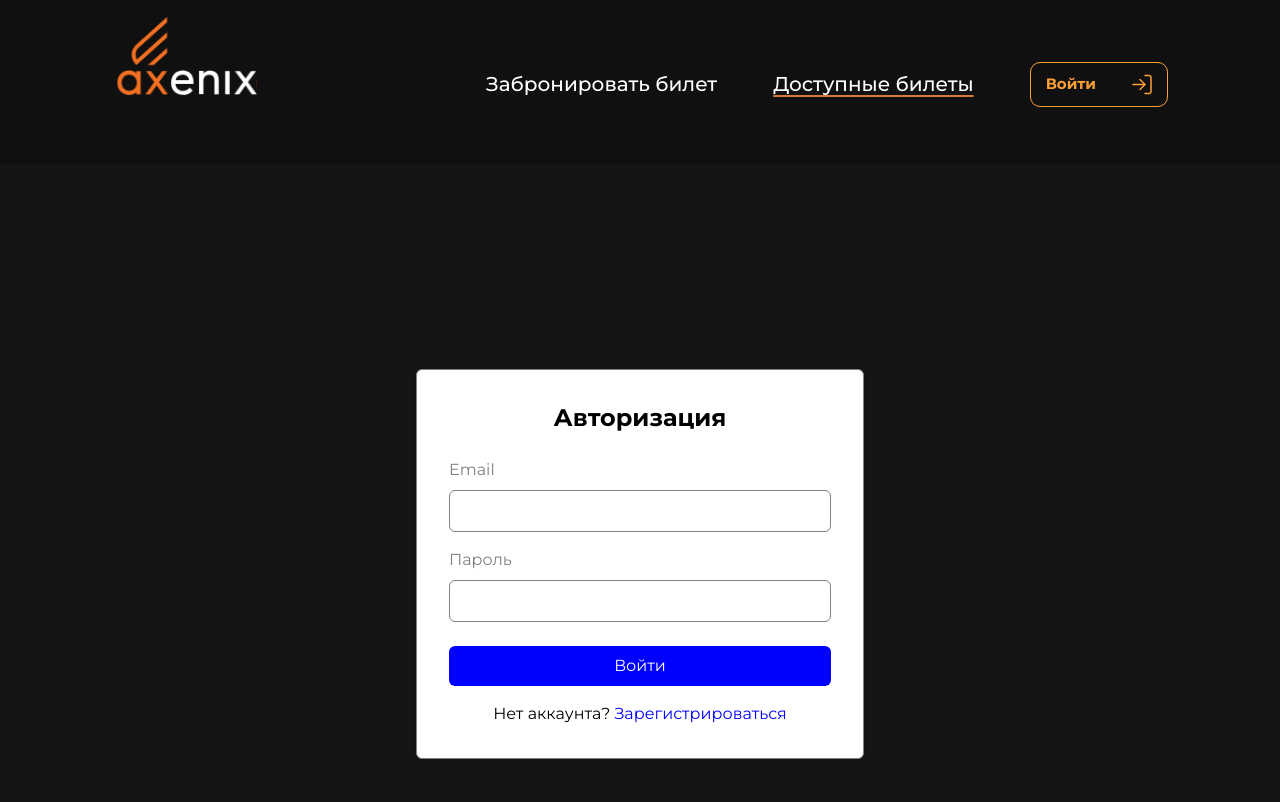
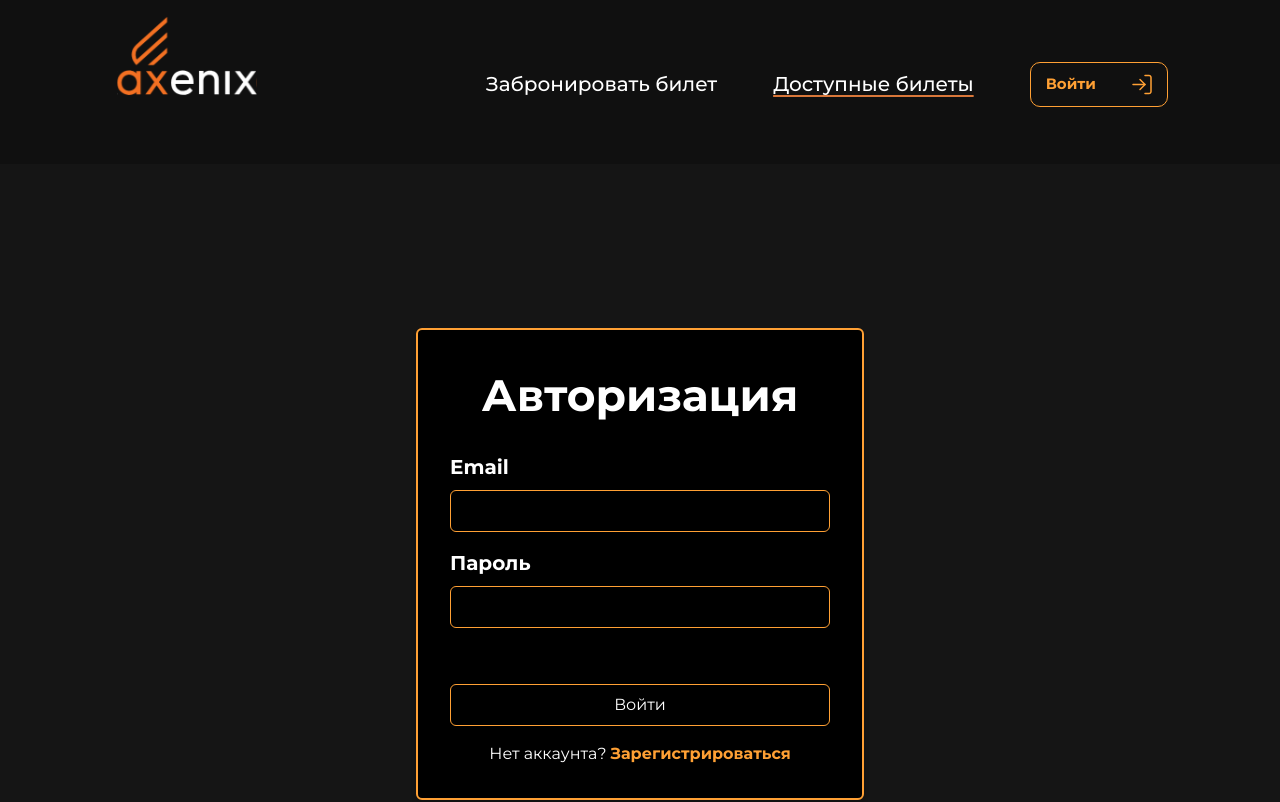
Before and after one commit to Shaqs0/axenix, a React (Vite) app: page /tickets in a window 1280 px wide. Shown: the top 802 px of the page. Built offline with nearby package versions, Linux system fonts and the light colour scheme.

Commit message:
update AuthForm style

```diff
--- a/src/components/shared/AuthForm/AuthForm.tsx
+++ b/src/components/shared/AuthForm/AuthForm.tsx
@@ -24,26 +24,26 @@ export function AuthForm({ onSubmit }: AuthFormProps) {
 	};
 
 	return (
-		<div className="mx-auto w-full max-w-md rounded-md border border-[gray] bg-[white] p-8 shadow-md">
-			<h2 className="mb-6 text-center text-2xl font-semibold">
+		<div className="mx-auto w-full max-w-md rounded-md border-2 border-primary-orange bg-[black] p-8 shadow-md">
+			<h2 className="mb-6 text-center text-[44px] font-bold text-[white]">
 				{isRegister ? 'Регистрация' : 'Авторизация'}
 			</h2>
 			<form onSubmit={handleSubmit(handleFormSubmit)}>
 				{isRegister && (
 					<div className="mb-4">
-						<label className="mb-2 block text-[gray]">ФИО</label>
+						<label className="label-text">ФИО</label>
 						<input
 							type="text"
 							{...register('fullName', { required: 'Введите ФИО' })}
-							className="w-full rounded-md border border-[gray] px-4 py-2 focus:outline-none"
+							className="form-input"
 							autoComplete="name"
 						/>
-						{errors.fullName && <p className="text-sm text-[red]">{errors.fullName.message}</p>}
+						{errors.fullName && <p className="mt-1 text-sm text-[white]">{errors.fullName.message}</p>}
 					</div>
 				)}
 
 				<div className="mb-4">
-					<label className="mb-2 block text-[gray]">Email</label>
+					<label className="label-text">Email</label>
 					<input
 						type="email"
 						{...register('email', {
@@ -53,39 +53,39 @@ export function AuthForm({ onSubmit }: AuthFormProps) {
 								message: 'Неверный формат Email'
 							}
 						})}
-						className="w-full rounded-md border border-[gray] px-4 py-2 focus:outline-none"
+						className="form-input"
 						autoComplete="email"
 					/>
-					{errors.email && <p className="text-sm text-[red]">{errors.email.message}</p>}
+					{errors.email && <p className="mt-1 text-sm text-[white]">{errors.email.message}</p>}
 				</div>
 
 				<div className="mb-6">
-					<label className="mb-2 block text-[gray]">Пароль</label>
+					<label className="label-text">Пароль</label>
 					<input
 						type="password"
 						{...register('password', {
 							required: 'Введите пароль',
 							minLength: { value: 6, message: 'Пароль должен содержать минимум 6 символов' }
 						})}
-						className="w-full rounded-md border border-[gray] px-4 py-2 focus:outline-none"
+						className="form-input"
 						autoComplete="new-password"
 					/>
-					{errors.password && <p className="text-sm text-[red]">{errors.password.message}</p>}
+					{errors.password && <p className="mt-1 text-sm text-[white]">{errors.password.message}</p>}
 				</div>
 
 				<button
 					type="submit"
-					className="w-full rounded-md bg-[blue] py-2 text-[white] transition duration-200 hover:bg-[black]"
+					className="mt-8 w-full rounded-md border border-primary-orange bg-[black] py-2 text-[white] transition duration-200 hover:bg-primary-orange"
 				>
 					{isRegister ? 'Зарегистрироваться' : 'Войти'}
 				</button>
 			</form>
-			<p className="mt-4 text-center">
+			<p className="mt-4 text-center text-[white]">
 				{isRegister ? 'Уже зарегистрированы?' : 'Нет аккаунта?'}
 				<button
 					type="button"
 					onClick={handleFormToggle}
-					className="ml-1 text-[blue] hover:underline"
+					className="ml-1 text-base font-semibold text-primary-orange hover:underline"
 				>
 					{isRegister ? 'Войти' : 'Зарегистрироваться'}
 				</button>
--- a/src/index.css
+++ b/src/index.css
@@ -12,3 +12,11 @@ body {
       font-family: 'Montserrat', sans-serif;
       overflow-x: hidden;
   }
+
+.label-text {
+      @apply mb-2 block text-[white] text-[20px] font-bold
+}
+
+.form-input {
+      @apply w-full rounded-md border border-primary-orange bg-[black] px-4 py-2 focus:outline-none
+}
```
